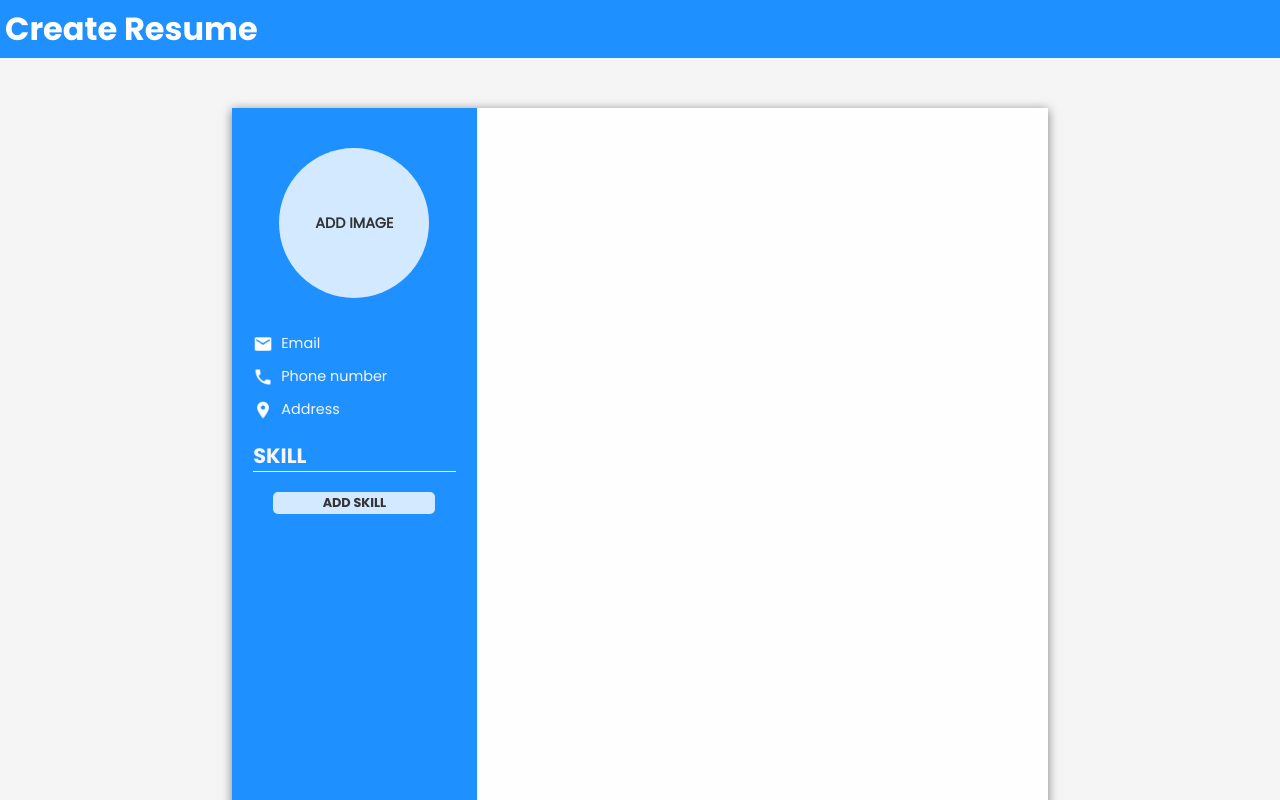
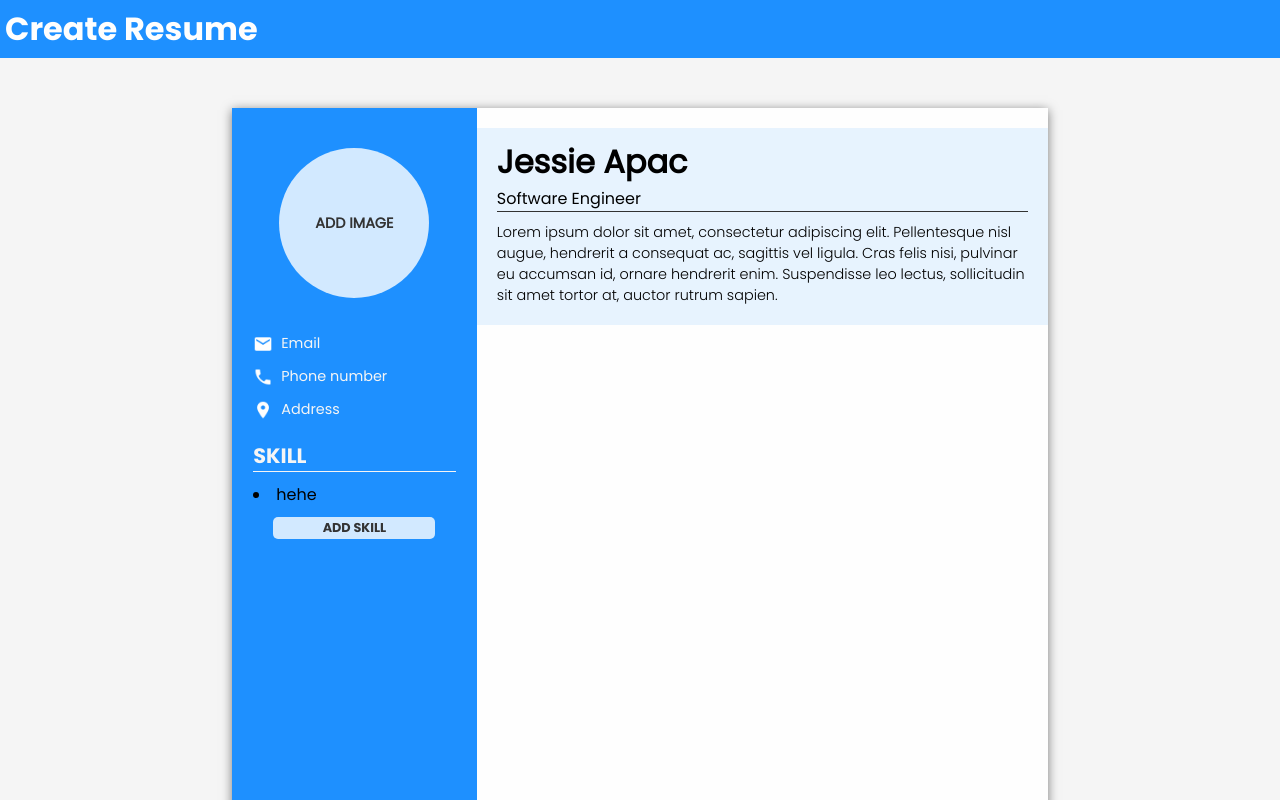
Before and after one commit to BigsizeJ/cv-application, a React (Create React App) app: page / in a window 1280 px wide. Both pictures are taken after a click on the button "ADD SKILL". Shown: the top 800 px of the page. Built offline with nearby package versions, Linux system fonts and the light colour scheme.

Commit message:
creating name and objective

```diff
--- a/src/components/Resume.js
+++ b/src/components/Resume.js
@@ -1,5 +1,5 @@
 import Left from "./left-resume/Left";
-import Right from "./Right";
+import Right from "./right-resume/Right";
 
 const Resume = () => {
   return (
--- a/src/components/Right.js
+++ /dev/null
@@ -1,5 +0,0 @@
-const Right = () => {
-  return <div className="right"></div>;
-};
-
-export default Right;
--- a/src/components/left-resume/Skill.js
+++ b/src/components/left-resume/Skill.js
@@ -5,14 +5,21 @@ const Skill = () => {
   const [addState, setAddState] = useState();
 
   const handleClick = () => {
-    addSkill([...skills, ""]);
+    const list = {};
+    console.log(skills);
+    addSkill((current) => [...current, "hehe"]);
+  };
+
+  const typeSkill = (e) => {
+    console.log(e.target.innerText);
   };
 
   return (
     <div className="skill">
       <h1 className="legend">Skill</h1>
       <div className="skill-list">
-        {skills.length > 0 && skills.map((skill) => <p>{skill.name}</p>)}
+        {skills.length > 0 &&
+          skills.map((skill) => <li onClick={typeSkill}>{skill}</li>)}
       </div>
       <button className="add" onClick={handleClick}>
         Add Skill
--- /dev/null
+++ b/src/components/right-resume/NameAndObjective.js
@@ -0,0 +1,26 @@
+import React, { useState, useEffect } from "react";
+
+const NameAndObjective = () => {
+  const [fullname, setFullname] = useState("");
+  const [position, setPosition] = useState("");
+  const [objective, setObjective] = useState("");
+
+  useEffect(() => {}, [fullname, position, objective]);
+
+  return (
+    <div className="name-objective">
+      <div className="name">
+        <h1>Jessie Apac</h1>
+        <p className="position">Software Engineer</p>
+      </div>
+      <p className="objective">
+        Lorem ipsum dolor sit amet, consectetur adipiscing elit. Pellentesque
+        nisl augue, hendrerit a consequat ac, sagittis vel ligula. Cras felis
+        nisi, pulvinar eu accumsan id, ornare hendrerit enim. Suspendisse leo
+        lectus, sollicitudin sit amet tortor at, auctor rutrum sapien.
+      </p>
+    </div>
+  );
+};
+
+export default NameAndObjective;
--- /dev/null
+++ b/src/components/right-resume/Right.js
@@ -0,0 +1,11 @@
+import NameAndObjective from "./NameAndObjective";
+
+const Right = () => {
+  return (
+    <div className="right">
+      <NameAndObjective />
+    </div>
+  );
+};
+
+export default Right;
--- a/src/styles/style.scss
+++ b/src/styles/style.scss
@@ -158,3 +158,27 @@ body {
         }
     }
 }
+
+.right {
+    display: flex;
+    margin-top: 20px;
+    .name-objective {
+        padding: 10px 20px;
+        height: 19%;
+        width: 100%;
+        background: rgba(30, 143, 255, 0.1);
+        font-size: 1rem;
+        color: black;
+       .name {
+        border-bottom: 1px solid #333;
+        .position {
+            font-size: 1rem;
+        }
+       }
+       .objective {
+        padding: 10px 0;
+        font-family: Light;
+        font-size: .9rem;
+       }
+    }
+}
```
